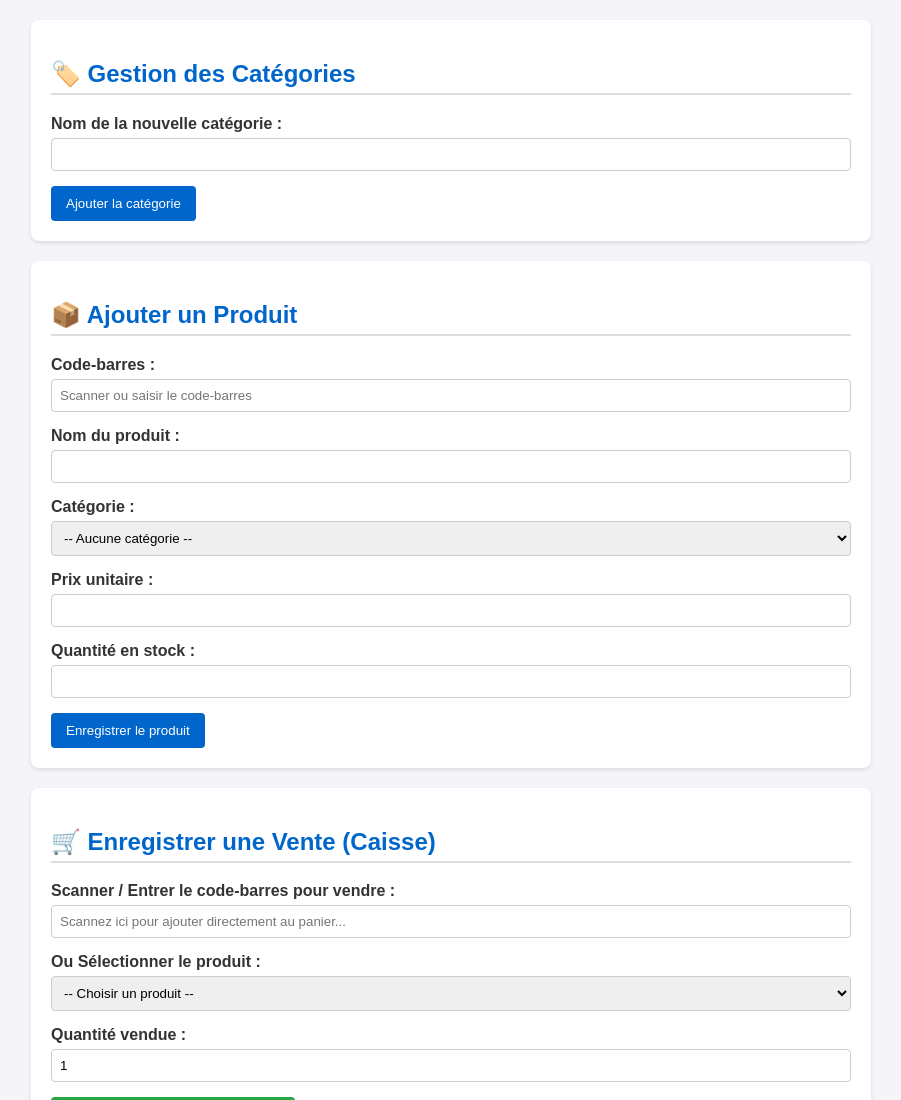
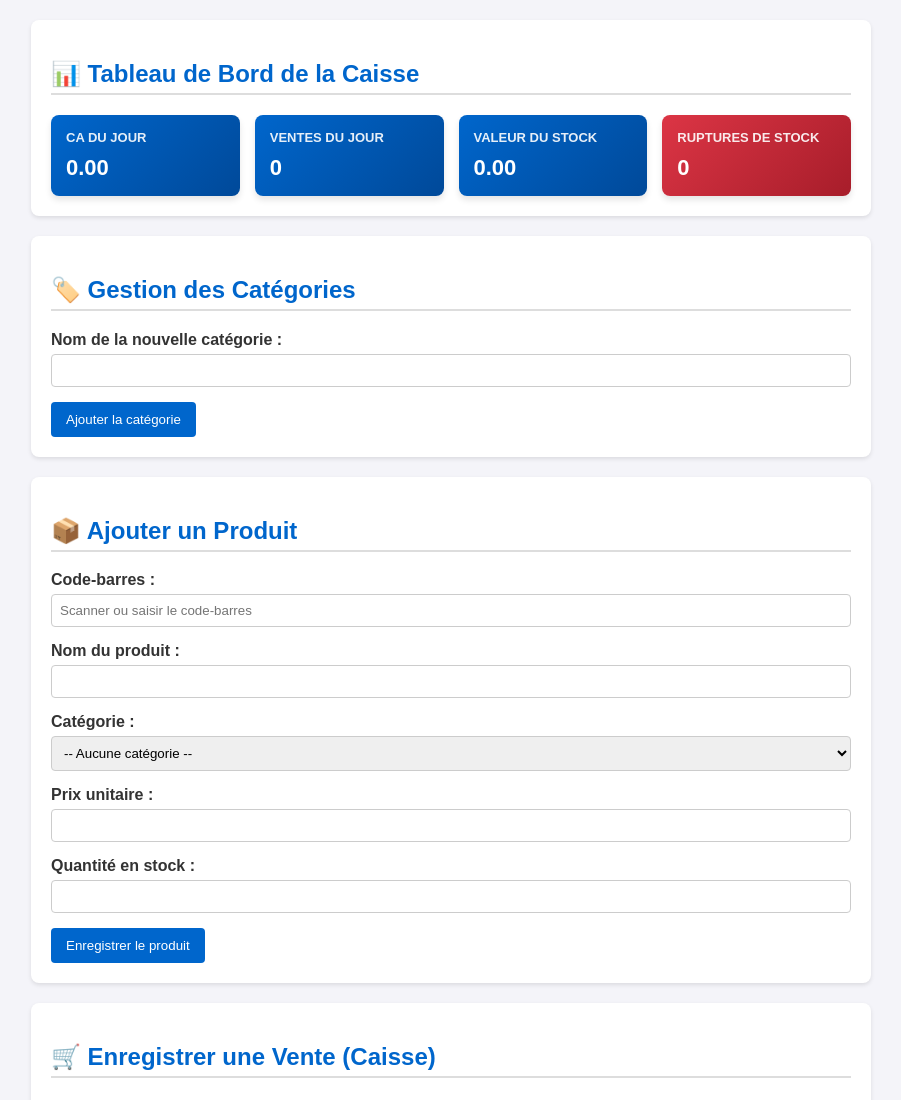
Before and after one commit to ginatimo-coder/shop-management, a website: page public/index.html in a window 1280 px wide. Shown: the top 1100 px of the page, without its empty margins (189-1090 px from the left). Drawn offline with Linux system fonts and the light colour scheme; no server answers.

Commit message:
Update index.html

```diff
--- a/public/index.html
+++ b/public/index.html
@@ -3,7 +3,7 @@
 <head>
     <meta charset="UTF-8">
     <meta name="viewport" content="width=device-width, initial-scale=1.0">
-    <title>Caisse & Gestion de Stock</title>
+    <title>Caisse & Gestion de Stock - Tableau de Bord</title>
     <style>
         body { font-family: Arial, sans-serif; margin: 20px; background: #f4f4f9; color: #333; }
         .container { max-width: 800px; margin: auto; background: white; padding: 20px; border-radius: 8px; box-shadow: 0 2px 4px rgba(0,0,0,0.1); margin-bottom: 20px; }
@@ -18,6 +18,13 @@
         table { width: 100%; border-collapse: collapse; margin-top: 15px; }
         th, td { border: 1px solid #ddd; padding: 10px; text-align: left; }
         th { background: #f8f9fa; }
+
+        /* Styles pour le tableau de bord */
+        .dashboard-grid { display: grid; grid-template-columns: repeat(auto-fit, minmax(180px, 1fr)); gap: 15px; margin-top: 15px; }
+        .card { background: linear-gradient(135deg, #0066cc, #004999); color: white; padding: 15px; border-radius: 8px; box-shadow: 0 4px 6px rgba(0,0,0,0.1); }
+        .card.alert { background: linear-gradient(135deg, #dc3545, #a71d2a); }
+        .card h3 { margin: 0 0 10px 0; font-size: 13px; text-transform: uppercase; opacity: 0.9; border: none; padding: 0; color: white; }
+        .card .value { font-size: 22px; font-weight: bold; }
 
         /* Style caché pour l'impression du ticket thermique 58mm */
         #ticket-print { display: none; }
@@ -44,6 +51,28 @@
     </style>
 </head>
 <body>
+
+<div class="container">
+    <h2>📊 Tableau de Bord de la Caisse</h2>
+    <div class="dashboard-grid">
+        <div class="card">
+            <h3>CA du Jour</h3>
+            <div class="value" id="statTodaySales">0.00</div>
+        </div>
+        <div class="card">
+            <h3>Ventes du Jour</h3>
+            <div class="value" id="statSalesCount">0</div>
+        </div>
+        <div class="card">
+            <h3>Valeur du Stock</h3>
+            <div class="value" id="statStockValue">0.00</div>
+        </div>
+        <div class="card alert" id="cardAlert">
+            <h3>Ruptures de stock</h3>
+            <div class="value" id="statOutOfStock">0</div>
+        </div>
+    </div>
+</div>
 
 <div class="container">
     <h2>🏷️ Gestion des Catégories</h2>
@@ -150,6 +179,14 @@
 
     async function loadData() {
         try {
+            // Charger les statistiques du tableau de bord
+            const statsRes = await fetch('/api/dashboard/stats');
+            const stats = await statsRes.json();
+            document.getElementById('statTodaySales').innerText = stats.today_sales;
+            document.getElementById('statSalesCount').innerText = stats.sales_count;
+            document.getElementById('statStockValue').innerText = stats.total_stock_value;
+            document.getElementById('statOutOfStock').innerText = stats.out_of_stock_count;
+
             // Charger les catégories
             const catRes = await fetch('/api/categories');
             allCategories = await catRes.json();
@@ -195,7 +232,7 @@
             const found = allProducts.find(p => p.barcode === scannedCode);
             if (found) {
                 document.getElementById('saleProductSelect').value = found.id;
-                e.target.value = ''; // Réinitialiser le champ scan
+                e.target.value = '';
                 alert(`Produit détecté : ${found.name}`);
             } else {
                 alert("Code-barres inconnu !");
@@ -286,7 +323,7 @@
                 `;
                 document.getElementById('ticket-total').innerText = result.total_amount;
 
-                // Lancer l'impression (la boîte de dialogue d'impression s'ouvrira, dirigée vers ton imprimante 58mm)
+                // Lancer l'impression
                 window.print();
 
                 document.getElementById('saleForm').reset();
```
